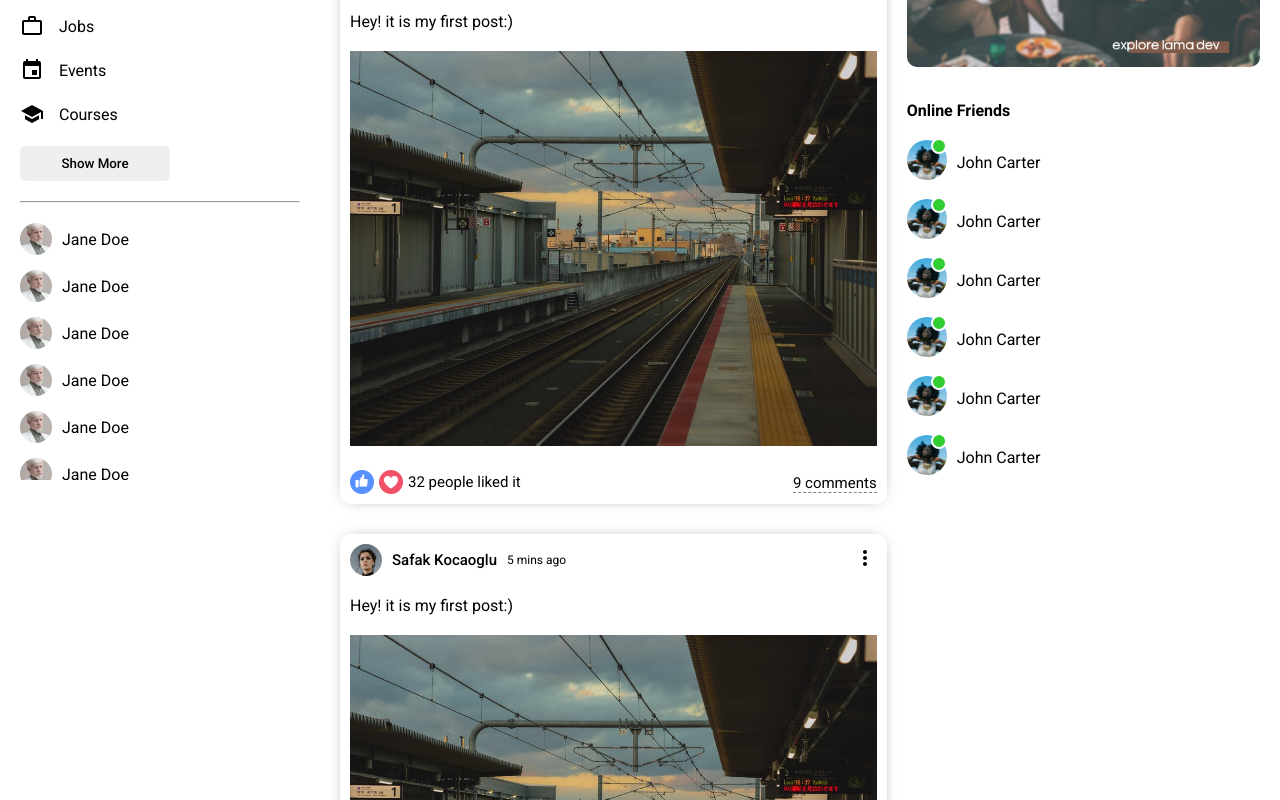
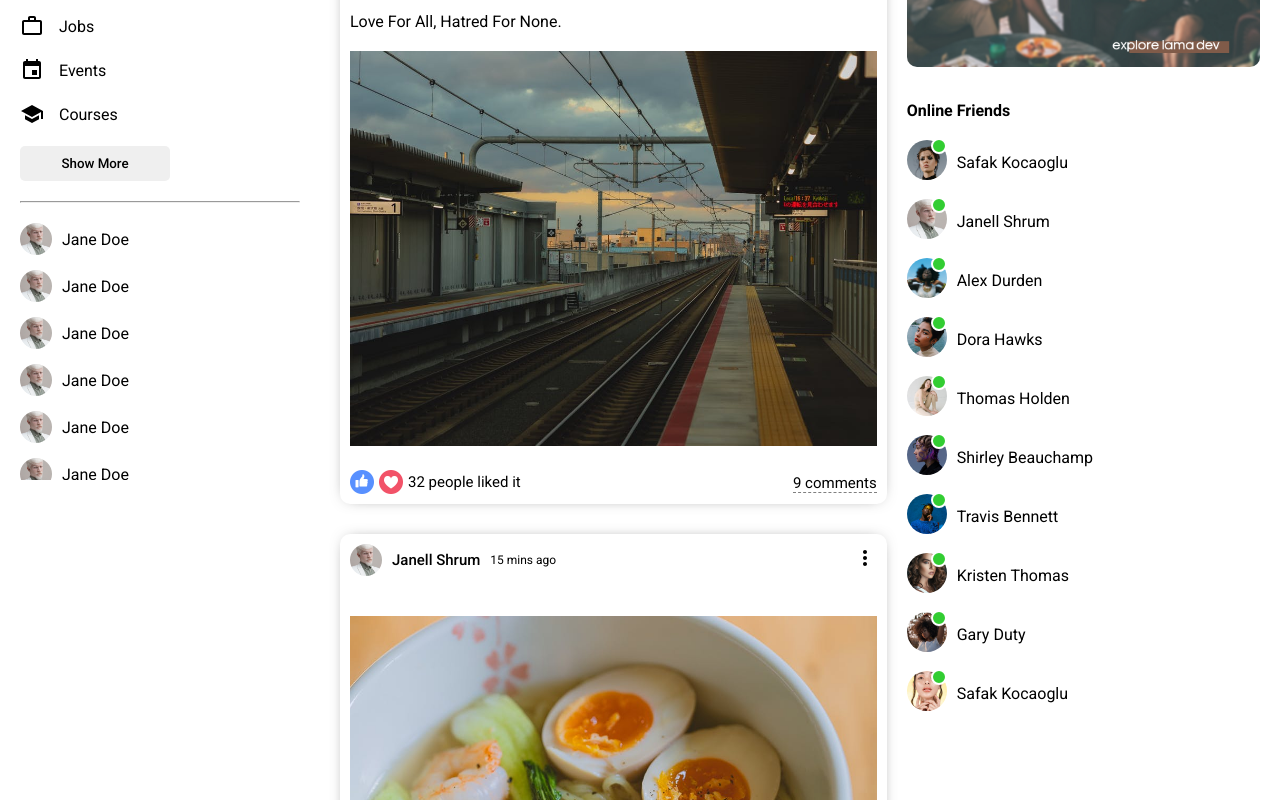
Before and after one commit to mayank-9031/Social-Media-App, a React (Create React App) app: page / in a window 1280 px wide. Shown: the part 320-1120 px from the top of the page. Built offline with nearby package versions, Linux system fonts and the light colour scheme.

Commit message:
post page functionality added

```diff
--- a/src/components/feed/Feed.jsx
+++ b/src/components/feed/Feed.jsx
@@ -1,19 +1,17 @@
 import Share from "../share/Share"
 import Post from "../post/Post"
 import "./feed.css"
+import { Posts } from "../../dummyData"
 
 export default function Feed() {
   return (
     <div className="feed">
       <div className="feedWrapper">
         <Share/>
-        <Post/>
-        <Post/>
-        <Post/>
-        <Post/>
-        <Post/>
-        <Post/>
-        <Post/>
+        {Posts.map((p) => (
+        <Post key={p.id} post={p}/>
+        ))}
+
       </div>
     </div>
   )
--- /dev/null
+++ b/src/components/online/Online.jsx
@@ -0,0 +1,16 @@
+import "./online.css"
+
+export default function Online({user}) {
+  return (
+    <li className="rightbarFriend">
+      <div className="rightbarProfileImgContainer">
+        <img className="rightbarProfileImg"
+        src={user.profilePicture}
+        alt=""
+        />
+        <span className="rightbarOnline"></span>
+      </div>
+      <span className="rightbarUsername">{user.username}</span>
+    </li>
+  )
+}
--- /dev/null
+++ b/src/components/online/online.css
@@ -0,0 +1,28 @@
+.rightbarFriend {
+  display: flex;
+  align-items: center;
+  margin-bottom: 15px;
+}
+
+.rightbarProfileImgContainer {
+  margin-right: 10px;
+  position: relative;
+}
+
+.rightbarProfileImg {
+  width: 40px;
+  height: 40px;
+  border-radius: 50%;
+  object-fit: cover;
+}
+
+.rightbarOnline {
+  width: 12px;
+  height: 12px;
+  border-radius: 50%;
+  background-color: limegreen;
+  position: absolute;
+  top: -2px;
+  right: 0;
+  border: 2px solid white;
+}
--- a/src/components/post/Post.jsx
+++ b/src/components/post/Post.jsx
@@ -1,32 +1,38 @@
 import "./post.css"
 import { MoreVert } from '@material-ui/icons'
+import { Users } from "../../dummyData"
 
-export default function Post() {
+export default function Post({post}) {
   return (
       <div className="post">
         <div className="postWrapper">
           <div className="postTop">
             <div className="postTopLeft">
-              <img className="postProfileImg" src="/assets/person/1.jpeg" alt="" />
-              <span className="postUsername">Safak Kocaoglu</span>
-              <span className="postDate">5 mins ago</span>
+              <img className="postProfileImg"
+               src={Users.filter((u) => u.id === post.userId)[0].profilePicture}
+                alt=""
+             />
+              <span className="postUsername">
+                {Users.filter((u) => u.id === post.userId)[0].username}
+              </span>
+              <span className="postDate">{post.date}</span>
             </div>
             <div className="postTopRight">
               <MoreVert/>
             </div>
           </div>
           <div className="postCenter">
-            <span className="postText">Hey! it is my first post:)</span>
-            <img src="/assets/post/1.jpeg" alt="" className="postImg" />
+            <span className="postText">{post?.desc}</span>
+            <img src={post.photo} alt="" className="postImg" />
           </div>
           <div className="postBottom">
             <div className="postBottomLeft">
               <img className="likeIcon" src="/assets/like.png" alt="" />
               <img className="likeIcon" src="/assets/heart.png" alt="" />
-              <span className="postLikeCounter">32 people liked it</span>
+              <span className="postLikeCounter">{post.like} people liked it</span>
             </div>
             <div className="postBottomRight">
-              <span className="postCommentText">9 comments</span>
+              <span className="postCommentText">{post.comment} comments</span>
             </div>
           </div>
         </div>
--- a/src/components/rightbar/Rightbar.jsx
+++ b/src/components/rightbar/Rightbar.jsx
@@ -1,5 +1,6 @@
+import Online from "../online/Online"
 import "./rightbar.css"
-
+import { Users } from "../../dummyData"
 
 export default function Rightbar() {
   return (
@@ -14,7 +15,19 @@
         <img src="assets/ad.png" alt="" className="rightbarAd" />
         <h4 className="rightbarTitle">Online Friends</h4>
         <ul className="rightbarFriendList">
-          <li className="rightbarFriend">
+          {Users.map((u) => (
+            <Online key={u.id} user={u} />
+          ))}
+        </ul>
+      </div>
+    </div>
+  )
+}
+
+
+
+
+/* <li className="rightbarFriend">
             <div className="rightbarProfileImgContainer">
               <img className="rightbarProfileImg"
                src="assets/person/3.jpeg"
@@ -78,9 +91,4 @@
              <span className="rightbarOnline"></span>
             </div>
             <span className="rightbarUsername">John Carter</span>
-          </li>
-        </ul>
-      </div>
-    </div>
-  )
-}
+          </li> */
--- a/src/components/rightbar/rightbar.css
+++ b/src/components/rightbar/rightbar.css
@@ -37,32 +37,3 @@
   margin: 0;
   list-style: none;
 }
-
-.rightbarFriend {
-  display: flex;
-  align-items: center;
-  margin-bottom: 15px;
-}
-
-.rightbarProfileImgContainer {
-  margin-right: 10px;
-  position: relative;
-}
-
-.rightbarProfileImg {
-  width: 40px;
-  height: 40px;
-  border-radius: 50%;
-  object-fit: cover;
-}
-
-.rightbarOnline {
-  width: 12px;
-  height: 12px;
-  border-radius: 50%;
-  background-color: limegreen;
-  position: absolute;
-  top: -2px;
-  right: 0;
-  border: 2px solid white;
-}
--- a/src/components/sidebar/sidebar.css
+++ b/src/components/sidebar/sidebar.css
@@ -2,6 +2,8 @@
   flex: 3;
   height: calc(100vh - 50px);
   overflow-y: scroll;
+  position: sticky;
+  top: 50px;
 }
 
 ::-webkit-scrollbar {
--- a/src/components/topbar/topbar.css
+++ b/src/components/topbar/topbar.css
@@ -6,6 +6,7 @@
   align-items: center;
   position: sticky;
   top: 0;
+  z-index: 999;
 }
 
 .topbarLeft {
--- /dev/null
+++ b/src/dummyData.js
@@ -0,0 +1,139 @@
+export const Users = [
+    {
+      id:1,
+      profilePicture: "assets/person/1.jpeg",
+      username: "Safak Kocaoglu",
+    },
+    {
+      id:2,
+      profilePicture: "assets/person/2.jpeg",
+      username: "Janell Shrum",
+    },
+    {
+      id:3,
+      profilePicture: "assets/person/3.jpeg",
+      username: "Alex Durden",
+    },
+    {
+      id:4,
+      profilePicture: "assets/person/4.jpeg",
+      username: "Dora Hawks",
+    },
+    {
+      id:5,
+      profilePicture: "assets/person/5.jpeg",
+      username: "Thomas Holden",
+    },
+    {
+      id:6,
+      profilePicture: "assets/person/6.jpeg",
+      username: "Shirley Beauchamp",
+    },
+    {
+      id:7,
+      profilePicture: "assets/person/7.jpeg",
+      username: "Travis Bennett",
+    },
+    {
+      id:8,
+      profilePicture: "assets/person/8.jpeg",
+      username: "Kristen Thomas",
+    },
+    {
+      id:9,
+      profilePicture: "assets/person/9.jpeg",
+      username: "Gary Duty",
+    },
+    {
+      id:10,
+      profilePicture: "assets/person/10.jpeg",
+      username: "Safak Kocaoglu",
+    },
+  ];
+
+  export const Posts = [
+    {
+      id: 1,
+      desc: "Love For All, Hatred For None.",
+      photo: "assets/post/1.jpeg",
+      date: "5 mins ago",
+      userId: 1,
+      like: 32,
+      comment: 9,
+    },
+    {
+      id: 2,
+      photo: "assets/post/2.jpeg",
+      date: "15 mins ago",
+      userId: 2,
+      like: 2,
+      comment: 1,
+    },
+    {
+      id: 3,
+      desc: "Every moment is a fresh beginning.",
+      photo: "assets/post/3.jpeg",
+      date: "1 hour ago",
+      userId: 3,
+      like: 61,
+      comment: 2,
+    },
+    {
+      id: 4,
+      photo: "assets/post/4.jpeg",
+      date: "4 hours ago",
+      userId: 4,
+      like: 7,
+      comment: 3,
+    },
+    {
+      id: 5,
+      photo: "assets/post/5.jpeg",
+      date: "5 hours ago",
+      userId: 5,
+      like: 23,
+      comment: 5,
+    },
+    {
+      id: 6,
+      photo: "assets/post/6.jpeg",
+      date: "1 day ago",
+      userId: 6,
+      like: 44,
+      comment: 6,
+    },
+    {
+      id: 7,
+      desc: "Never regret anything that made you smile.",
+      photo: "assets/post/7.jpeg",
+      date: "2 days ago",
+      userId: 7,
+      like: 52,
+      comment: 3,
+    },
+    {
+      id: 8,
+      photo: "assets/post/8.jpeg",
+      date: "3 days ago",
+      userId: 8,
+      like: 15,
+      comment: 1,
+    },
+    {
+      id: 9,
+      desc: "Change the world by being yourself.",
+      photo: "assets/post/9.jpeg",
+      date: "5 days ago",
+      userId: 9,
+      like: 11,
+      comment: 2,
+    },
+    {
+      id: 10,
+      photo: "assets/post/10.jpeg",
+      date: "1 week ago",
+      userId: 10,
+      like: 104,
+      comment: 12,
+    },
+  ];
```
